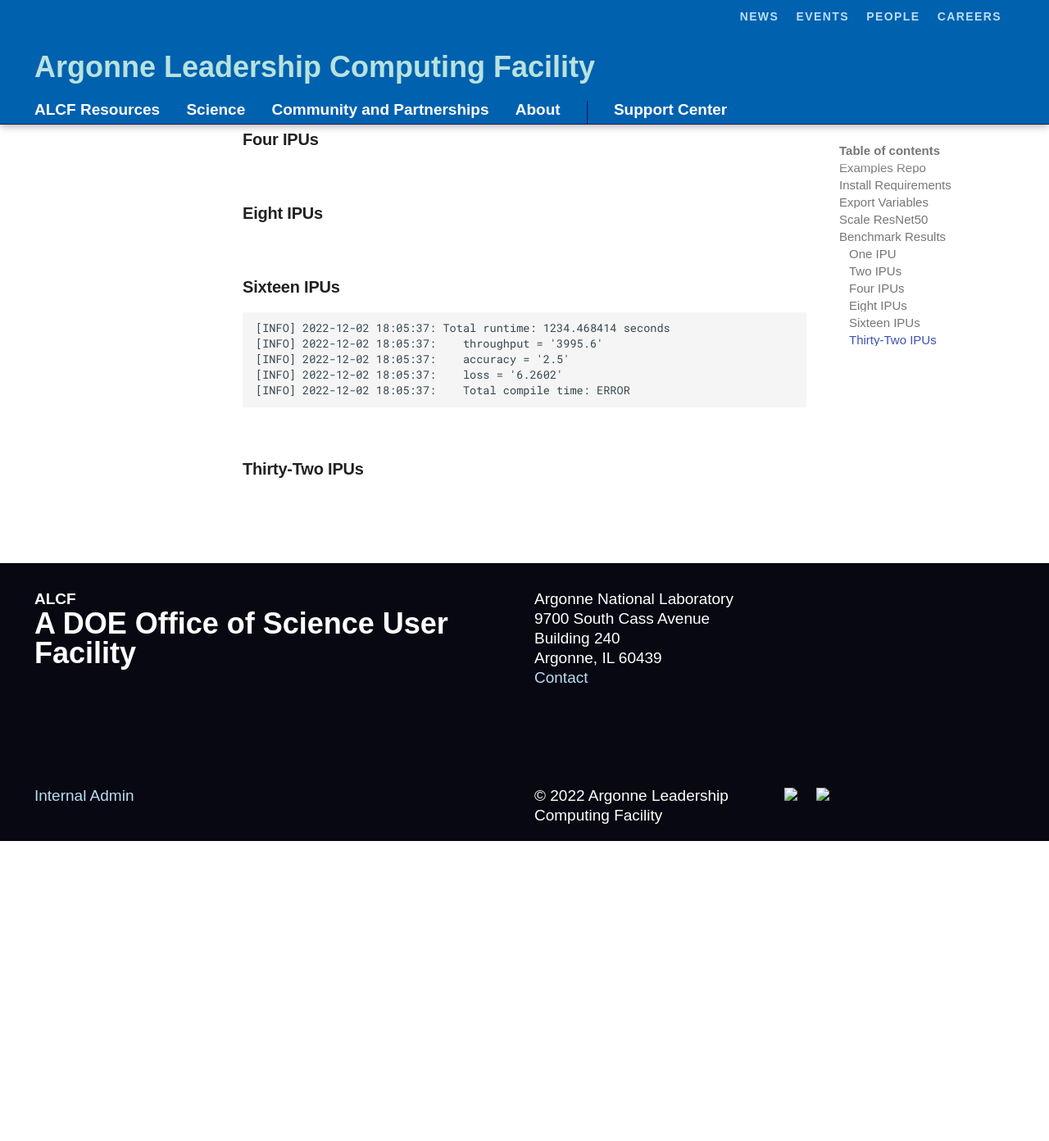
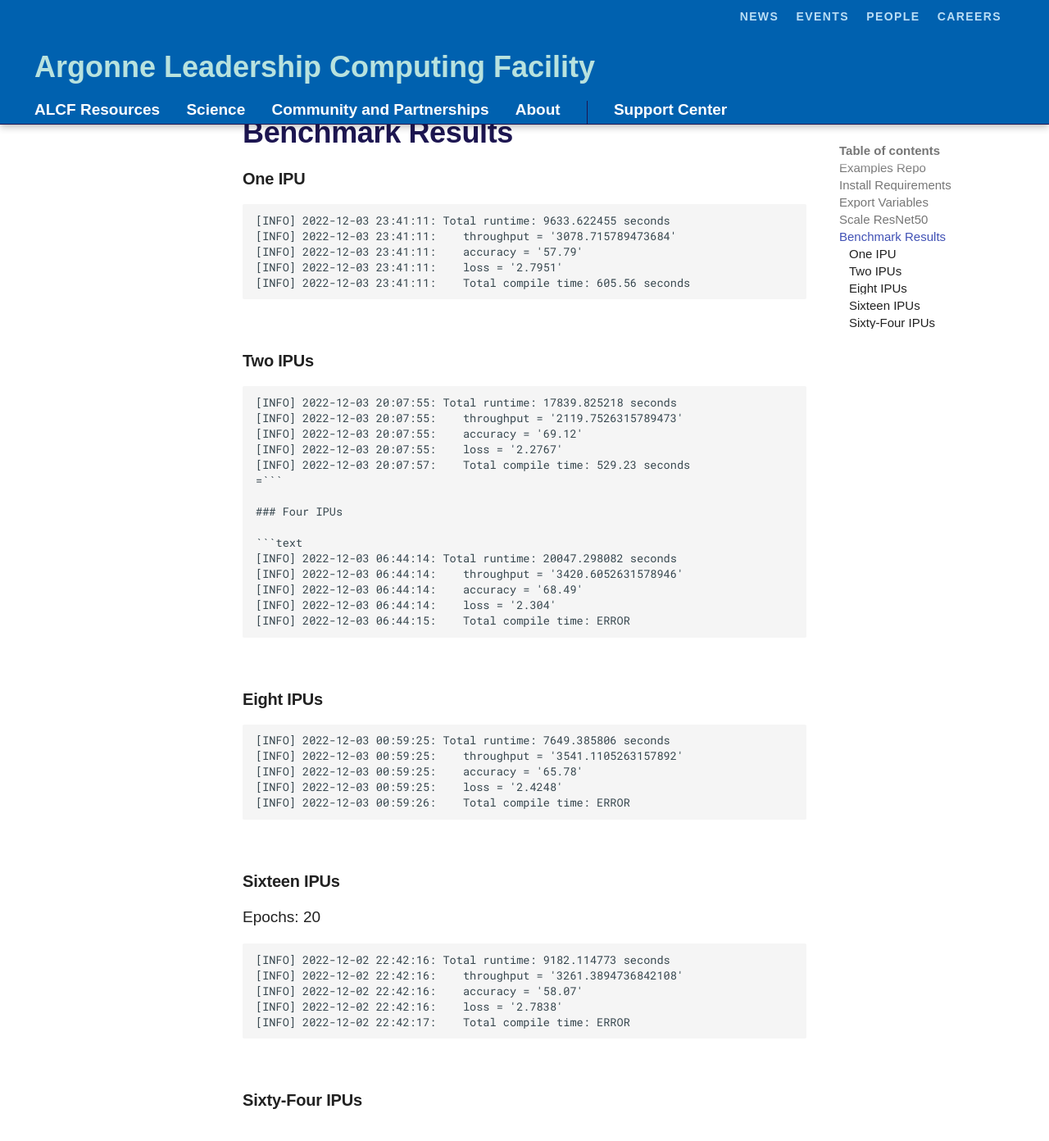
Before and after one commit to argonne-lcf/ai-testbed-userdocs, an MkDocs documentation site: the page built from docs/graphcore/Scaling-ResNet50.md, in a window 1280 px wide and 1400 px high, scrolled down 1749 px. Shown: the top 1392 px of the window at 82% size. Built offline with MkDocs 1.6.1 and Material for MkDocs 9.7.7, drawn with Linux system fonts in a browser that asks for light colours; some web fonts are replaced; comment, search, counter and statistics services are not loaded; before the commit the page ends 2775 px from its top, so only the background shows below that; some of the changed text lies outside the part shown.

Commit message:
Updated docs/graphcore/Scaling-ResNet50.md.

````diff
--- a/docs/graphcore/Scaling-ResNet50.md
+++ b/docs/graphcore/Scaling-ResNet50.md
@@ -31,6 +31,16 @@
 
 ```bash
 export DATASETS_DIR=/software/datasets
+HOST1=`ifconfig eno1 | grep "inet " | grep -o '[0-9]\{1,3\}\.[0-9]\{1,3\}\.[0-9]\{1,3\}\.[0-9]\{1,3\}' | head -1`
+OCT123=`echo "$HOST1" | cut -d "." -f 1,2,3`
+OCT4=`echo "$HOST1" | cut -d "." -f 4`
+HOST2=$OCT123.`expr $OCT4 + 1`
+HOST3=$OCT123.`expr $OCT4 + 2`
+HOST4=$OCT123.`expr $OCT4 + 3`
+HOSTS=$HOST1,$HOST2,$HOST3,$HOST4
+VIPU_SERVER=${VIPU_SERVER:=$HOST1}
+FIRST_PARTITION=`vipu-admin list partitions --api-host $VIPU_SERVER| grep ACTIVE | cut -d '|' -f 3 | cut -d ' ' -f 2 | head -1`
+PARTITON=${PARTITION:=$FIRST_PARTITION}
 ```
 
 ## Scale ResNet50
@@ -42,6 +52,7 @@
 **NOTE:** Use **screen** because every run is long.
 
 ```bash
+cd train
 # This starts.
 python3 train.py --data imagenet --imagenet-data-path /software/datasets/imagenet
 
@@ -50,26 +61,61 @@
 python3 -m examples_utils benchmark --spec benchmarks.yml --benchmark pytorch_resnet50_train_real_4
 python3 -m examples_utils benchmark --spec benchmarks.yml --benchmark pytorch_resnet50_train_real_8
 python3 -m examples_utils benchmark --spec benchmarks.yml --benchmark pytorch_resnet50_train_real_pod16
+python3 -m examples_utils benchmark --spec benchmarks.yml --benchmark pytorch_resnet50_train_real_pod64
 ```
 
 ## Benchmark Results
 
 ### One IPU
 
+```text
+[INFO] 2022-12-03 23:41:11: Total runtime: 9633.622455 seconds
+[INFO] 2022-12-03 23:41:11:    throughput = '3078.715789473684'
+[INFO] 2022-12-03 23:41:11:    accuracy = '57.79'
+[INFO] 2022-12-03 23:41:11:    loss = '2.7951'
+[INFO] 2022-12-03 23:41:11:    Total compile time: 605.56 seconds
+```
+
 ### Two IPUs
+
+```text
+[INFO] 2022-12-03 20:07:55: Total runtime: 17839.825218 seconds
+[INFO] 2022-12-03 20:07:55:    throughput = '2119.7526315789473'
+[INFO] 2022-12-03 20:07:55:    accuracy = '69.12'
+[INFO] 2022-12-03 20:07:55:    loss = '2.2767'
+[INFO] 2022-12-03 20:07:57:    Total compile time: 529.23 seconds
+=```
 
 ### Four IPUs
 
+```text
+[INFO] 2022-12-03 06:44:14: Total runtime: 20047.298082 seconds
+[INFO] 2022-12-03 06:44:14:    throughput = '3420.6052631578946'
+[INFO] 2022-12-03 06:44:14:    accuracy = '68.49'
+[INFO] 2022-12-03 06:44:14:    loss = '2.304'
+[INFO] 2022-12-03 06:44:15:    Total compile time: ERROR
+```
+
 ### Eight IPUs
+
+```text
+[INFO] 2022-12-03 00:59:25: Total runtime: 7649.385806 seconds
+[INFO] 2022-12-03 00:59:25:    throughput = '3541.1105263157892'
+[INFO] 2022-12-03 00:59:25:    accuracy = '65.78'
+[INFO] 2022-12-03 00:59:25:    loss = '2.4248'
+[INFO] 2022-12-03 00:59:26:    Total compile time: ERROR
+```
 
 ### Sixteen IPUs
 
+Epochs: 20
+
 ```text
-[INFO] 2022-12-02 18:05:37: Total runtime: 1234.468414 seconds
-[INFO] 2022-12-02 18:05:37:    throughput = '3995.6'
-[INFO] 2022-12-02 18:05:37:    accuracy = '2.5'
-[INFO] 2022-12-02 18:05:37:    loss = '6.2602'
-[INFO] 2022-12-02 18:05:37:    Total compile time: ERROR
+[INFO] 2022-12-02 22:42:16: Total runtime: 9182.114773 seconds
+[INFO] 2022-12-02 22:42:16:    throughput = '3261.3894736842108'
+[INFO] 2022-12-02 22:42:16:    accuracy = '58.07'
+[INFO] 2022-12-02 22:42:16:    loss = '2.7838'
+[INFO] 2022-12-02 22:42:17:    Total compile time: ERROR
 ```
 
-### Thirty-Two IPUs
+### Sixty-Four IPUs
````
